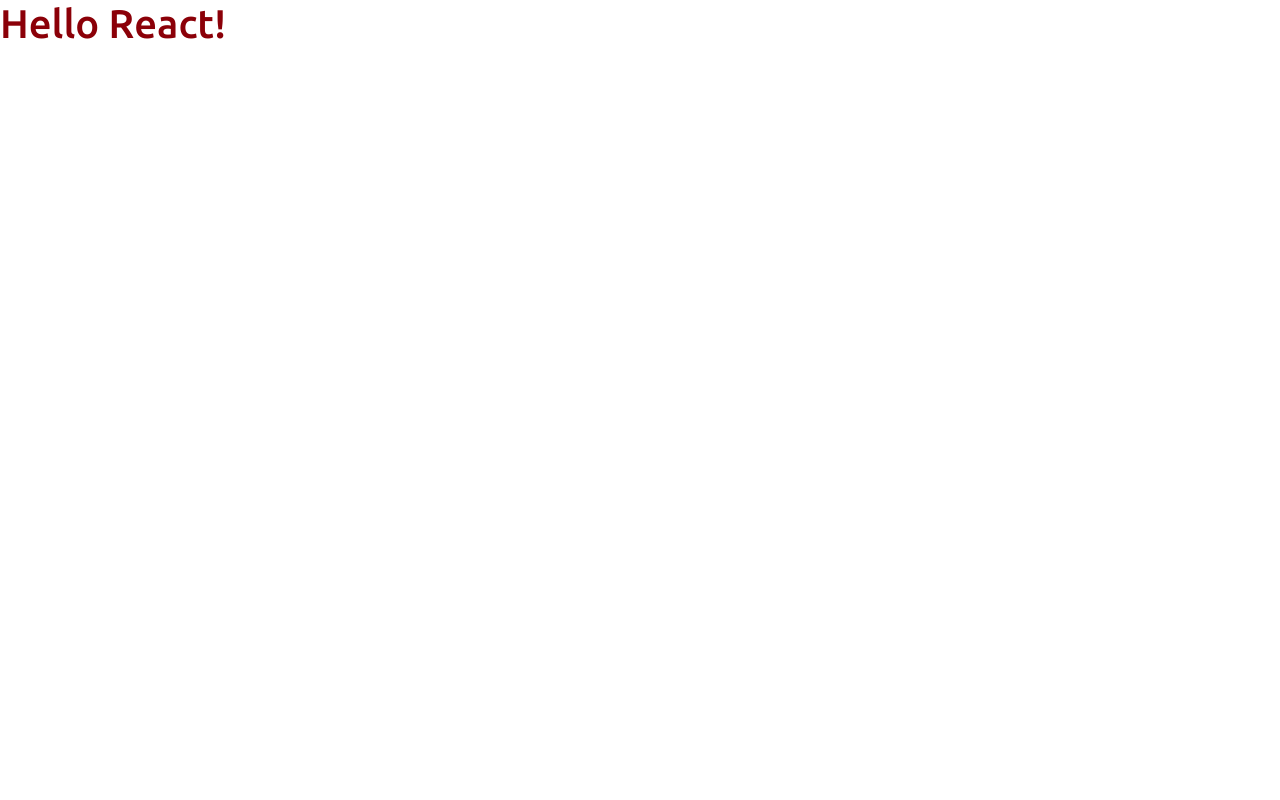
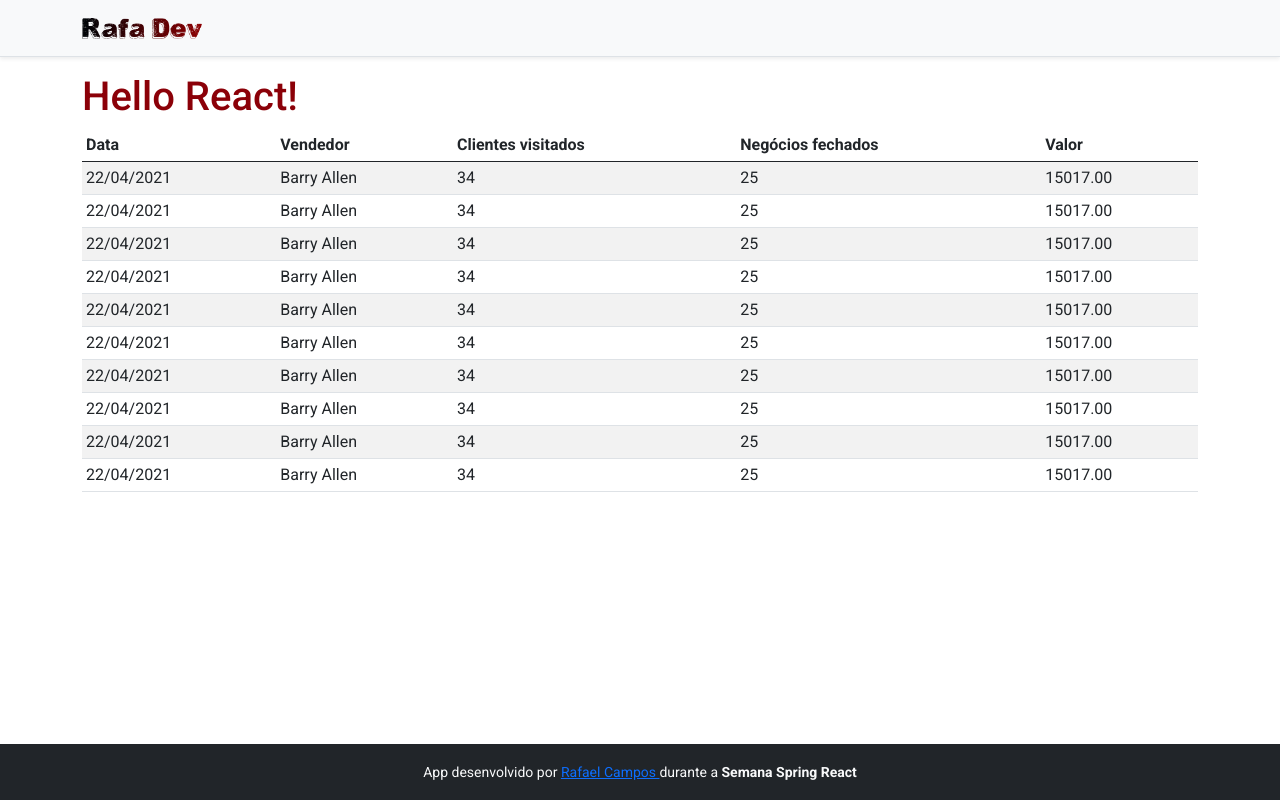
Before and after one commit to RafaelCCampos/rdvendas, a React (Create React App) app in the folder frontend/: page / in a window 1280 px wide. Built offline with nearby package versions, Linux system fonts and the light colour scheme.

Commit message:
Adicionando componentes básicos NavBar, Footer e DataTable.

```diff
--- a/frontend/public/index.html
+++ b/frontend/public/index.html
@@ -8,6 +8,8 @@
       name="description"
       content="Desenvolvido durante a Semana Spring React"
     />
+    <link rel="preconnect" href="https://fonts.gstatic.com">
+    <link href="https://fonts.googleapis.com/css2?family=Roboto:wght@300;400;500;700&display=swap" rel="stylesheet">
     <title>RDVendas</title>
   </head>
   <body>
--- a/frontend/src/App.tsx
+++ b/frontend/src/App.tsx
@@ -1,10 +1,17 @@
-import React from 'react';
+import DataTable from "components/DataTable";
+import Footer from "components/Footer";
+import NavBar from "components/NavBar";
 
 function App() {
   return (
-    <div className="App">
-      <h1 className="text-primary">Hello React!</h1>
-    </div>
+    <>
+      <NavBar/>
+        <div className="container">
+          <h1 className="text-primary">Hello React!</h1>
+          <DataTable/>
+        </div>
+      <Footer/>
+    </>
   );
 }
 
--- a/frontend/src/assets/styles/global.css
+++ b/frontend/src/assets/styles/global.css
@@ -1,11 +1,10 @@
-@import url('https://fonts.googleapis.com/css2?family=Ubuntu:wght@300;400;500;700&display=swap');
 :root {
     --color-primary: #8B0008;
 }
 
 html, body {
     height: 100%;
-    font-family: "Ubuntu", sans-serif;
+    font-family: 'Roboto', sans-serif;
 }
 
 #root {
--- /dev/null
+++ b/frontend/src/components/DataTable/index.tsx
@@ -0,0 +1,91 @@
+const DataTable = () => {
+    return (
+    <div className="table-responsive">
+        <table className="table table-striped table-sm">
+            <thead>
+                <tr>
+                    <th>Data</th>
+                    <th>Vendedor</th>
+                    <th>Clientes visitados</th>
+                    <th>Negócios fechados</th>
+                    <th>Valor</th>
+                </tr>
+            </thead>
+            <tbody>
+                <tr>
+                    <td>22/04/2021</td>
+                    <td>Barry Allen</td>
+                    <td>34</td>
+                    <td>25</td>
+                    <td>15017.00</td>
+                </tr>
+                <tr>
+                    <td>22/04/2021</td>
+                    <td>Barry Allen</td>
+                    <td>34</td>
+                    <td>25</td>
+                    <td>15017.00</td>
+                </tr>
+                <tr>
+                    <td>22/04/2021</td>
+                    <td>Barry Allen</td>
+                    <td>34</td>
+                    <td>25</td>
+                    <td>15017.00</td>
+                </tr>
+                <tr>
+                    <td>22/04/2021</td>
+                    <td>Barry Allen</td>
+                    <td>34</td>
+                    <td>25</td>
+                    <td>15017.00</td>
+                </tr>
+                <tr>
+                    <td>22/04/2021</td>
+                    <td>Barry Allen</td>
+                    <td>34</td>
+                    <td>25</td>
+                    <td>15017.00</td>
+                </tr>
+                <tr>
+                    <td>22/04/2021</td>
+                    <td>Barry Allen</td>
+                    <td>34</td>
+                    <td>25</td>
+                    <td>15017.00</td>
+                </tr>
+                <tr>
+                    <td>22/04/2021</td>
+                    <td>Barry Allen</td>
+                    <td>34</td>
+                    <td>25</td>
+                    <td>15017.00</td>
+                </tr>
+                <tr>
+                    <td>22/04/2021</td>
+                    <td>Barry Allen</td>
+                    <td>34</td>
+                    <td>25</td>
+                    <td>15017.00</td>
+                </tr>
+                <tr>
+                    <td>22/04/2021</td>
+                    <td>Barry Allen</td>
+                    <td>34</td>
+                    <td>25</td>
+                    <td>15017.00</td>
+                </tr>
+                <tr>
+                    <td>22/04/2021</td>
+                    <td>Barry Allen</td>
+                    <td>34</td>
+                    <td>25</td>
+                    <td>15017.00</td>
+                </tr>
+            </tbody>
+        </table>
+    </div>
+    )
+}
+
+export default DataTable;
--- /dev/null
+++ b/frontend/src/components/Footer/index.tsx
@@ -0,0 +1,14 @@
+const Footer = () => {
+    return (
+        <footer className="footer mt-auto py-3 bg-dark">
+            <div className="container">
+                <p className="text-light mb-0">
+                    <small>App desenvolvido por <a href="https://br.linkedin.com/in/rafael-carreiro-campos-9aa4441b4" target="_blank" rel="noreferrer">Rafael Campos </a>
+                    durante a <strong>Semana Spring React</strong></small>
+                </p>
+            </div>
+        </footer>
+    )
+}
+
+export default Footer;
--- /dev/null
+++ b/frontend/src/components/NavBar/index.tsx
@@ -0,0 +1,15 @@
+import Logo from 'assets/images/logo.png';
+
+const NavBar = () => {
+    return (
+        <div className="d-flex flex-column flex-md-row align-items-center p-3 px-md-4 mb-3 bg-light border-bottom shadow-sm">
+            <div className="container">
+                <nav className="my-2 my-md-0 mr-md-3">
+                <img src={Logo} alt="Rafa Dev" width="120" />
+                </nav>
+            </div>
+        </div>
+    )
+}
+
+export default NavBar;
```
Also changed, not shown: frontend/src/assets/images/logo.png (added), frontend/src/assets/images/logo.svg (added).
